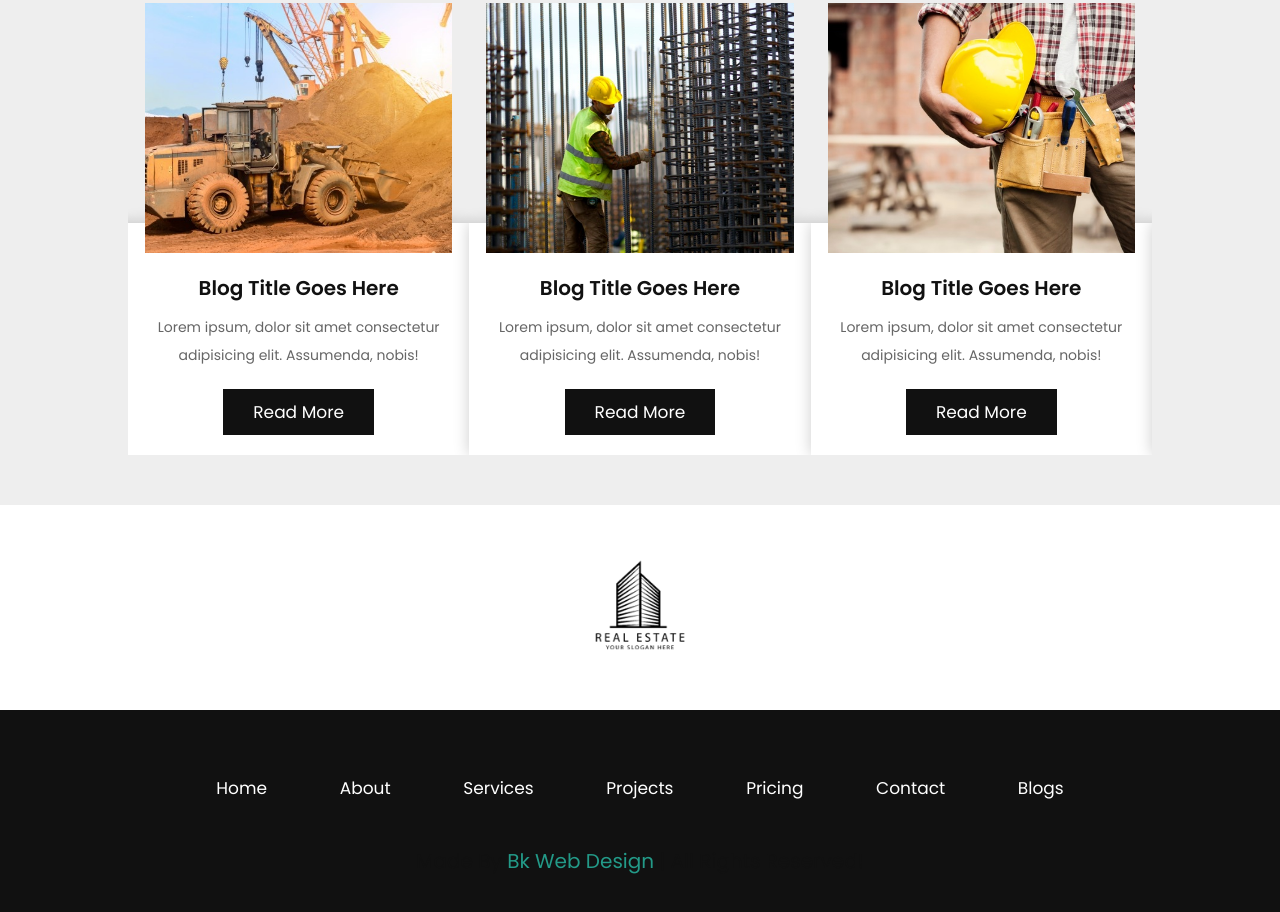
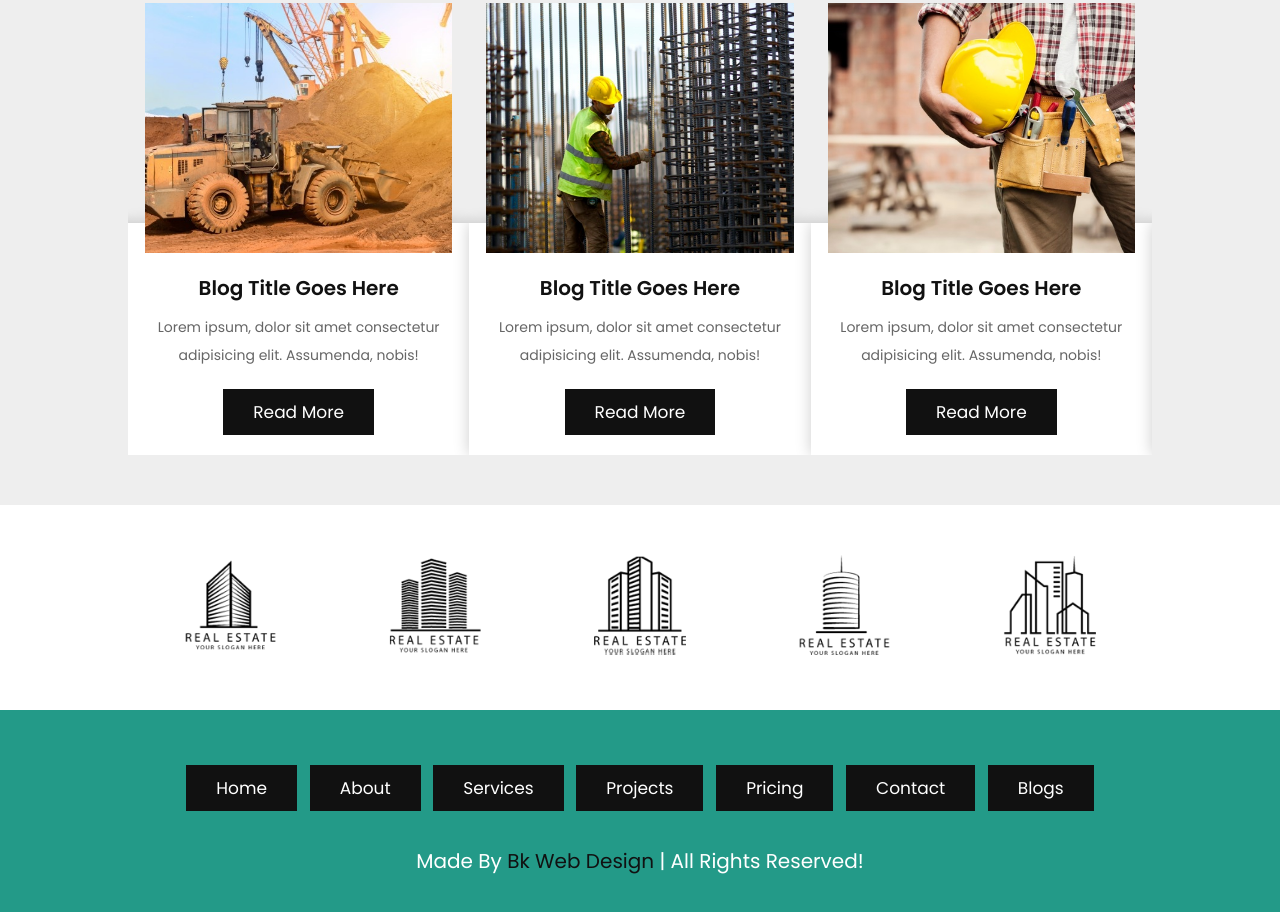
Before and after one commit to Beki-D/Full-site-web, a website: page construction/home.html in a window 1280 px wide. Shown: the part 5695-6607 px from the top of the page. Drawn offline with nearby package versions, Linux system fonts and the light colour scheme; some packages are replaced by stand-ins of ours; a script that the page names is missing.

Commit message:
Finalized most stuff

```diff
--- a/construction/css/style.scss
+++ b/construction/css/style.scss
@@ -761,7 +761,7 @@ header{
 .footer{
    text-align: center;
    padding-bottom: 10rem;
-   background: var(--black);
+   background: var(--yellow);
 
    .links .btn{
       margin:.5rem;
@@ -771,9 +771,11 @@ header{
       @include titleText(2rem);
       margin-top: 2rem;
       padding-top: 1rem;
+      color:var(--white);
+
 
       span{
-         color:var(--yellow);
+         color:var(--black);
       }
    }
 }
--- a/construction/js/script.js
+++ b/construction/js/script.js
@@ -84,6 +84,26 @@ var swiper = new Swiper(".blogs-slider", {
     },
 });
 
+//Initialize Swiper for logo slider
+var swiper = new Swiper(".logo-slider", {
+    loop: true,
+    grabCursor: true,
+    breakpoints: {
+        450: {
+            slidesPerView: 2,
+        },
+        650: {
+            slidesPerView: 3,
+        },
+        750: {
+            slidesPerView: 4,
+        },
+        1000: {
+            slidesPerView: 5,
+        }
+    },
+});
+
 //Initialize AOS animations
 AOS.init({
     duration: 1200,
```
Also changed, not shown: construction/css/style.css, 1 other file.
